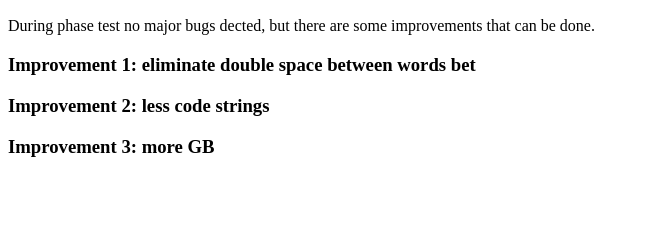
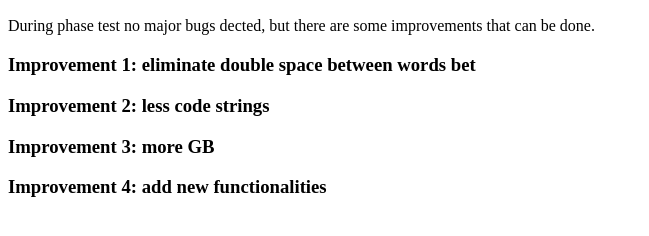
Before and after one commit to corrado877/Testing-Enviroment-Coop., a plain HTML site: page test.html in a window 1280 px wide. Shown: the part 96-332 px from the top of the page, without its empty margins (0-649 px from the left). Drawn offline with Linux system fonts and the light colour scheme.

Commit message:
Adding improvement

```diff
--- a/test.html
+++ b/test.html
@@ -9,6 +9,7 @@
 		<h3>Improvement 1: eliminate double space between words bet</h3>
 		<h3>Improvement 2: less code strings
 		<h3>Improvement 3: more GB</h3>
+		<h3> Improvement 4: add new functionalities </h3>
 
 </p>
 </body>
```
